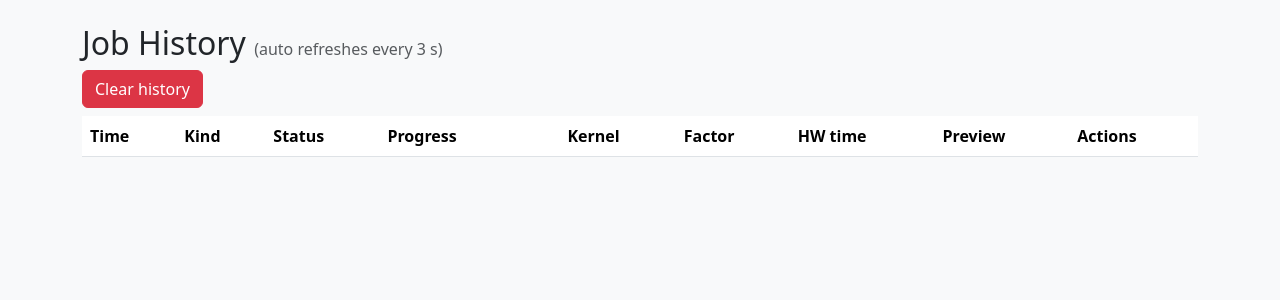
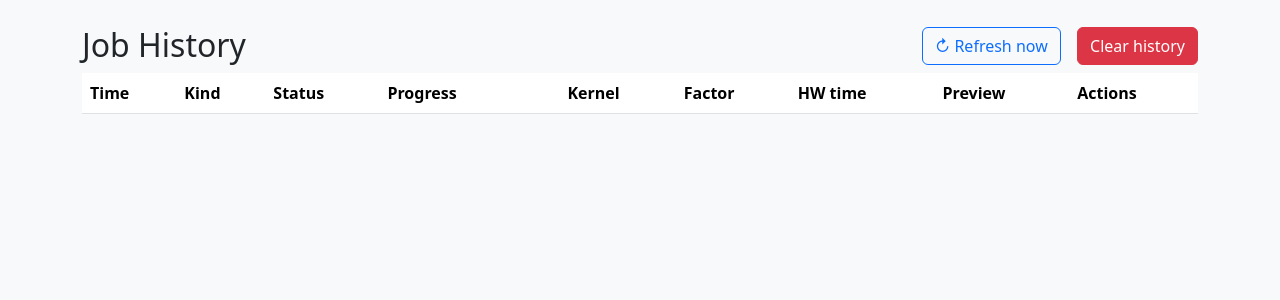
Before and after one commit to KennyRao/Conv2dHardwareAccelerationDjango, a Django app: template mysite/imaging/templates/imaging/history.html in a window 1280 px wide. Shown: the part 56-356 px from the top of the page. Run offline with Django 5.2, Linux system fonts and the light colour scheme; the template is opened without the code that fills it, so the values that code supplies are empty.

Commit message:
Change: History page now is manually updated instead of auto update

```diff
--- a/mysite/imaging/static/imaging/js/history.js
+++ b/mysite/imaging/static/imaging/js/history.js
@@ -3,14 +3,16 @@ import { getCSRF, fetchOpts } from "./csrf.js";
 import { showLoading, hideLoading } from "./loading.js";
 
 const spinner = document.getElementById("spinnerOverlay");
-const REFRESH_MS = 3000;
+const refreshBtn = document.getElementById("refreshBtn");
+const clearBtn = document.getElementById("clrBtn");
+const tbody = document.getElementById("history-body");
 
 /**
  * Fetch history JSON and rebuild the table.
  * @param {boolean} useOverlay  ‑‑ true → show/hide the full‑screen spinner;
  *                               false → silent background refresh.
  */
-async function loadHistory(useOverlay = false) {
+export async function loadHistory(useOverlay = false) {
     try {
         if (useOverlay) showLoading(spinner);
 
@@ -18,7 +20,6 @@ async function loadHistory(useOverlay = false) {
         if (!r.ok) throw new Error("Failed to fetch history");
         const list = await r.json();
 
-        const tbody = document.getElementById("history-body");
         tbody.innerHTML = "";
 
         for (const j of list) {
@@ -63,8 +64,11 @@ async function loadHistory(useOverlay = false) {
     }
 }
 
+// manual refresh button
+refreshBtn.addEventListener("click", () => loadHistory(true));
+
 // clear‑all button
-document.getElementById("clrBtn").addEventListener("click", async () => {
+clearBtn.addEventListener("click", async () => {
     if (!confirm("Clear ALL history (images + videos)?")) return;
     try {
         showLoading(spinner);
@@ -84,4 +88,3 @@ document.getElementById("clrBtn").addEventListener("click", async () => {
 });
 
 loadHistory(true);
-setInterval(() => loadHistory(false), REFRESH_MS);
--- a/mysite/imaging/templates/imaging/history.html
+++ b/mysite/imaging/templates/imaging/history.html
@@ -2,8 +2,18 @@
 {% comment %} mysite/imaging/templates/imaging/history.html {% endcomment %}
 {% load static %}
 {% block content %}
-<h2>Job History <small class="text-muted fs-6">(auto refreshes every 3 s)</small></h2>
-<button id="clrBtn" class="btn btn-danger mb-2">Clear history</button>
+<h2 class="d-flex align-items-center justify-content-between">
+  <span>Job History</span>
+
+  <span>
+    <button id="refreshBtn" class="btn btn-outline-primary me-2">
+      ↻ Refresh now
+    </button>
+    <button id="clrBtn"   class="btn btn-danger">
+      Clear history
+    </button>
+  </span>
+</h2>
 
 <table class="table table-striped align-middle">
   <thead>
```
